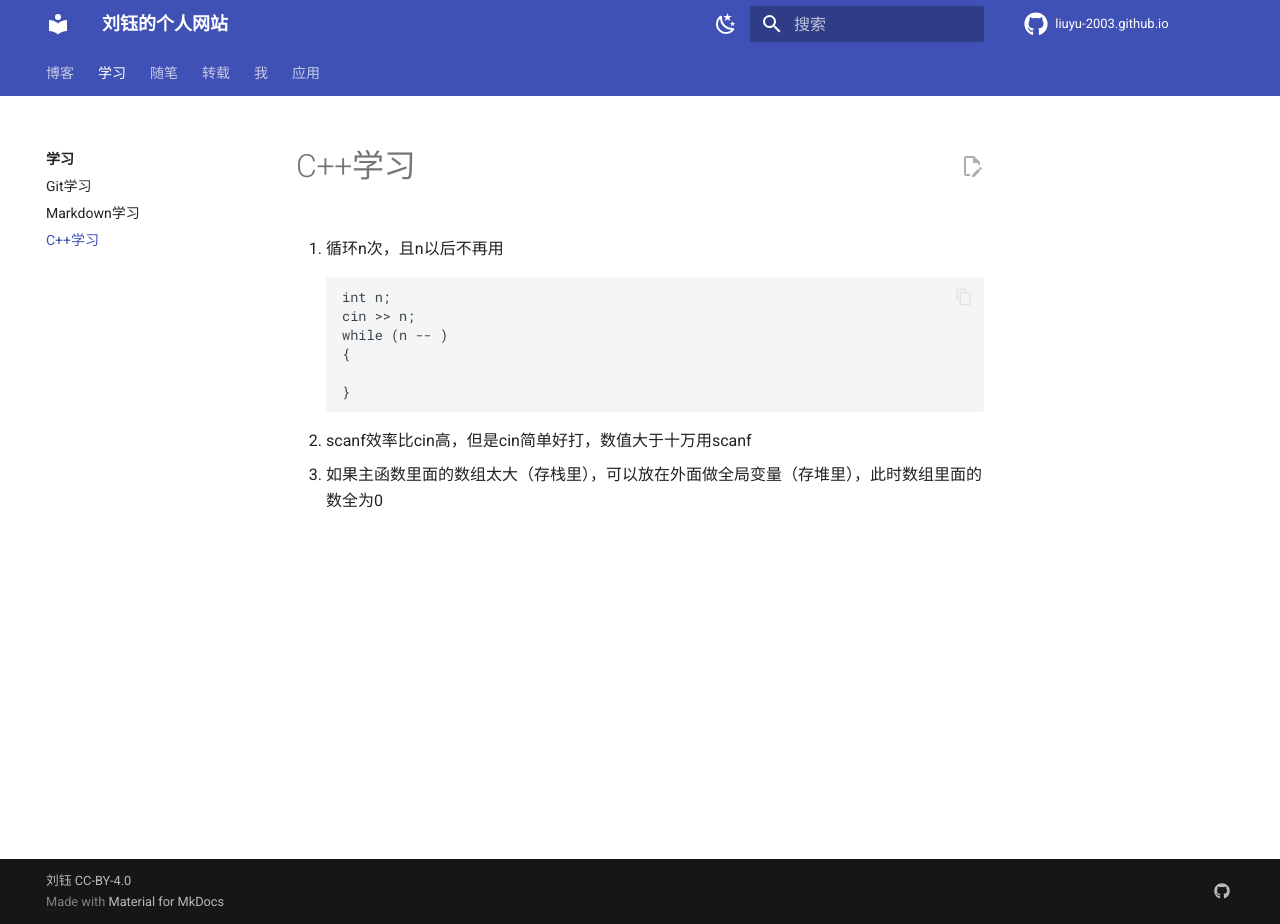
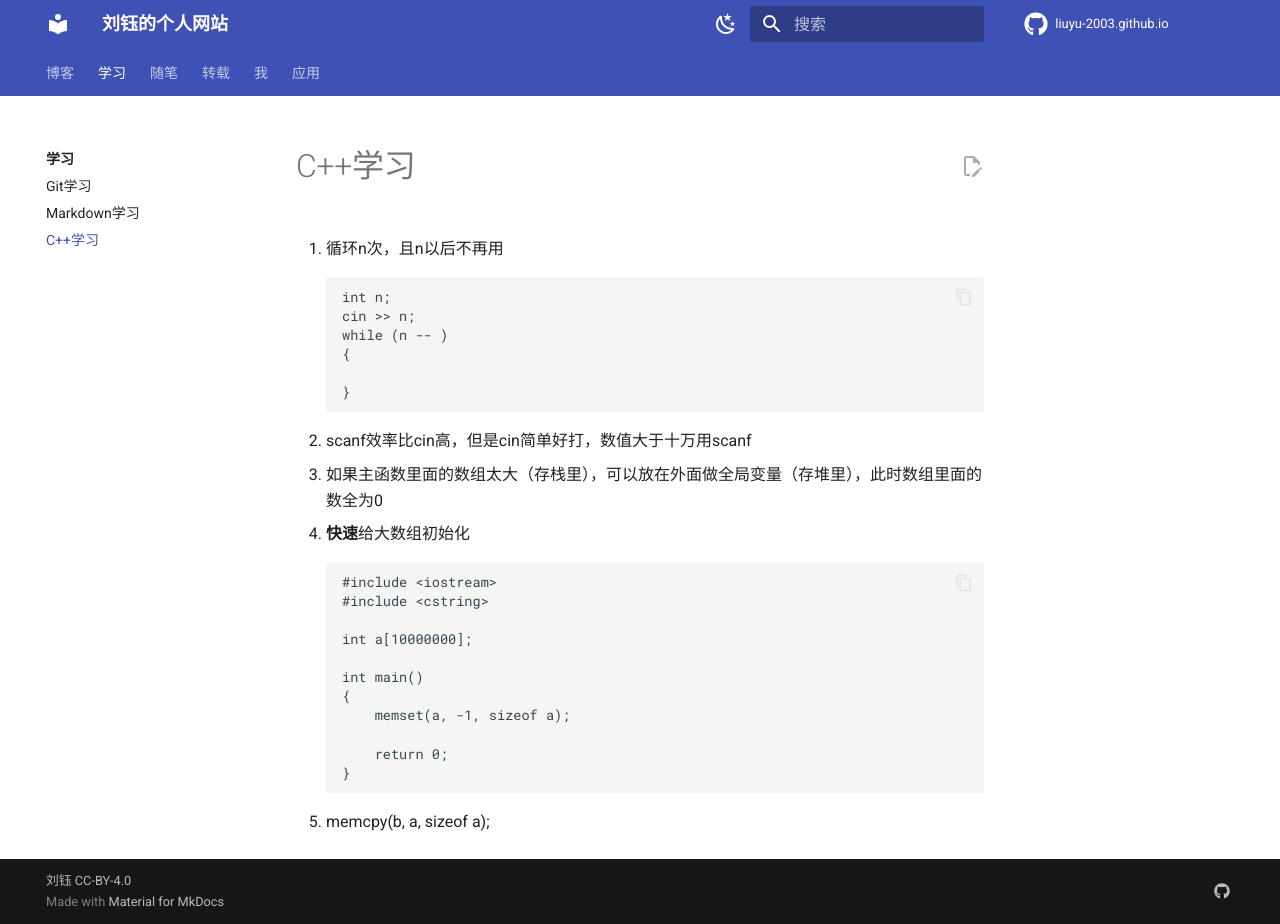
Before and after one commit to liuyu-2003/liuyu-2003.github.io, an MkDocs documentation site: the page built from docs/STUDY/LearnCPP.md, in a window 1280 px wide and 924 px high. Built offline with MkDocs 1.6.1 and Material for MkDocs 9.7.7, drawn with Linux system fonts in a browser that asks for light colours; comment, search, counter and statistics services are not loaded.

Commit message:
add 24323.md

````diff
--- a/docs/STUDY/LearnCPP.md
+++ b/docs/STUDY/LearnCPP.md
@@ -11,3 +11,18 @@ while (n -- )
 
 2. scanf效率比cin高，但是cin简单好打，数值大于十万用scanf
 3. 如果主函数里面的数组太大（存栈里），可以放在外面做全局变量（存堆里），此时数组里面的数全为0
+4. **快速**给大数组初始化
+```
+#include <iostream>
+#include <cstring>
+
+int a[10000000];
+
+int main()
+{
+    memset(a, -1, sizeof a);
+
+    return 0;
+}
+```
+5. memcpy(b, a, sizeof a);
--- a/mkdocs.yml
+++ b/mkdocs.yml
@@ -27,6 +27,7 @@ nav:
       - 随笔记|2312: ESSAY/Jottings/2312.md
       - 随笔记|2431: ESSAY/Jottings/2431.md
       - 随笔记|2437: ESSAY/Jottings/2437.md
+      - 随笔记|24323: ESSAY/Jottings/24323.md
     - 文章:
       - ESSAY/Articles/affection.md
       - ESSAY/Articles/StoreList.md
````
Also changed, not shown: docs/ESSAY/Articles/StoreList.md (+1 -0 lines), docs/ESSAY/Jottings/24323.md (added, +18 -0 lines).
